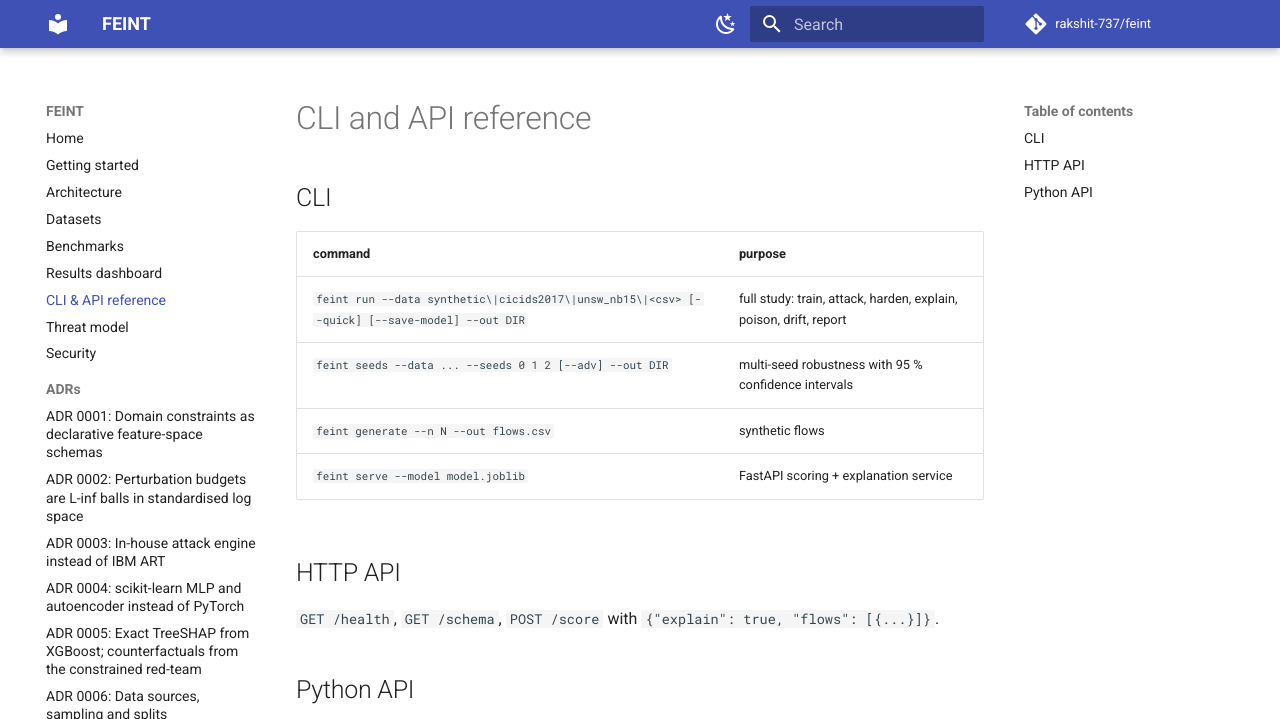
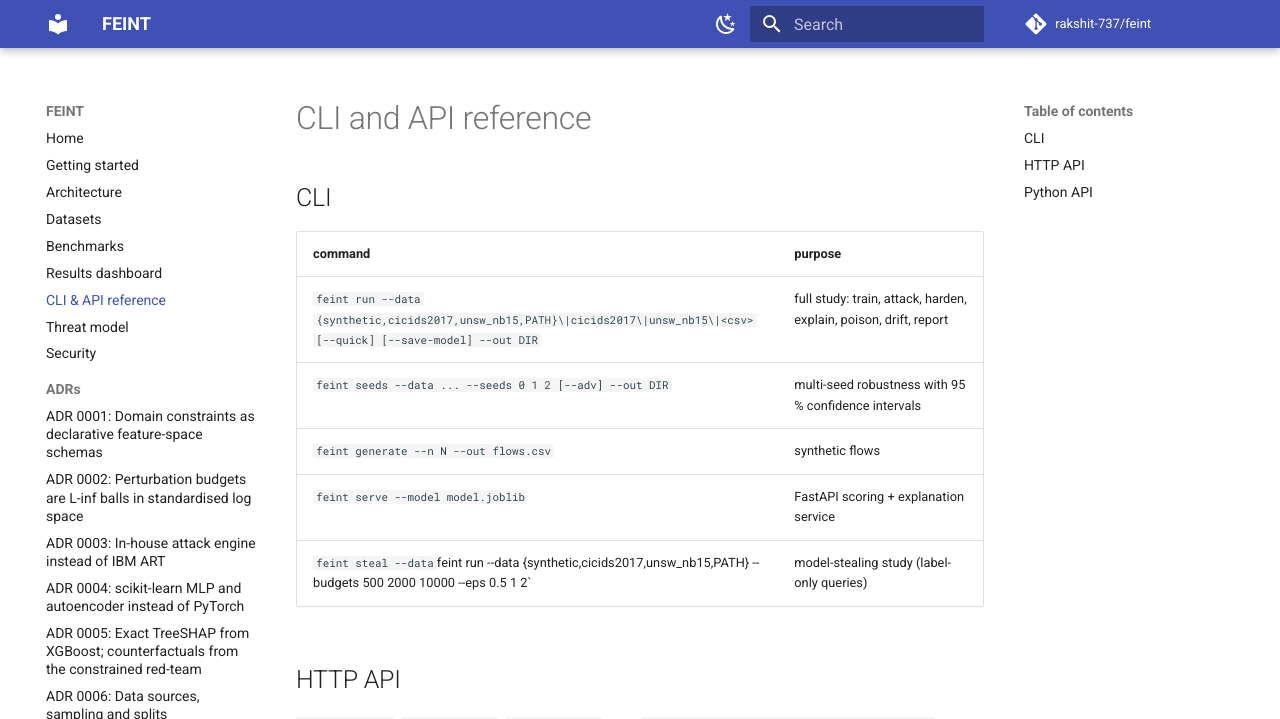
Before and after one commit to rakshit-737/feint, an MkDocs documentation site: the page built from docs/reference.md, in a window 1280 px wide and 900 px high, cut to the strip 0-719 px from the top of the window. Built offline with MkDocs 1.6.1 and Material for MkDocs 9.7.7, drawn with Linux system fonts in a browser that asks for light colours; comment, search, counter and statistics services are not loaded.

Commit message:
docs: test count, feint steal in reference, plain CLI synopsis
Co-Authored-By: Claude <noreply@anthropic.com>

```diff
--- a/docs/reference.md
+++ b/docs/reference.md
@@ -4,10 +4,11 @@
 
 | command | purpose |
 |---|---|
-| `feint run --data synthetic\|cicids2017\|unsw_nb15\|<csv> [--quick] [--save-model] --out DIR` | full study: train, attack, harden, explain, poison, drift, report |
+| `feint run --data {synthetic,cicids2017,unsw_nb15,PATH}\|cicids2017\|unsw_nb15\|<csv> [--quick] [--save-model] --out DIR` | full study: train, attack, harden, explain, poison, drift, report |
 | `feint seeds --data ... --seeds 0 1 2 [--adv] --out DIR` | multi-seed robustness with 95 % confidence intervals |
 | `feint generate --n N --out flows.csv` | synthetic flows |
 | `feint serve --model model.joblib` | FastAPI scoring + explanation service |
+| `feint steal --data `feint run --data {synthetic,cicids2017,unsw_nb15,PATH} --budgets 500 2000 10000 --eps 0.5 1 2` | model-stealing study (label-only queries) |
 
 ## HTTP API
 
```
Also changed, not shown: README.md (+1 -1 lines), docs/getting-started.md (+1 -1 lines).
